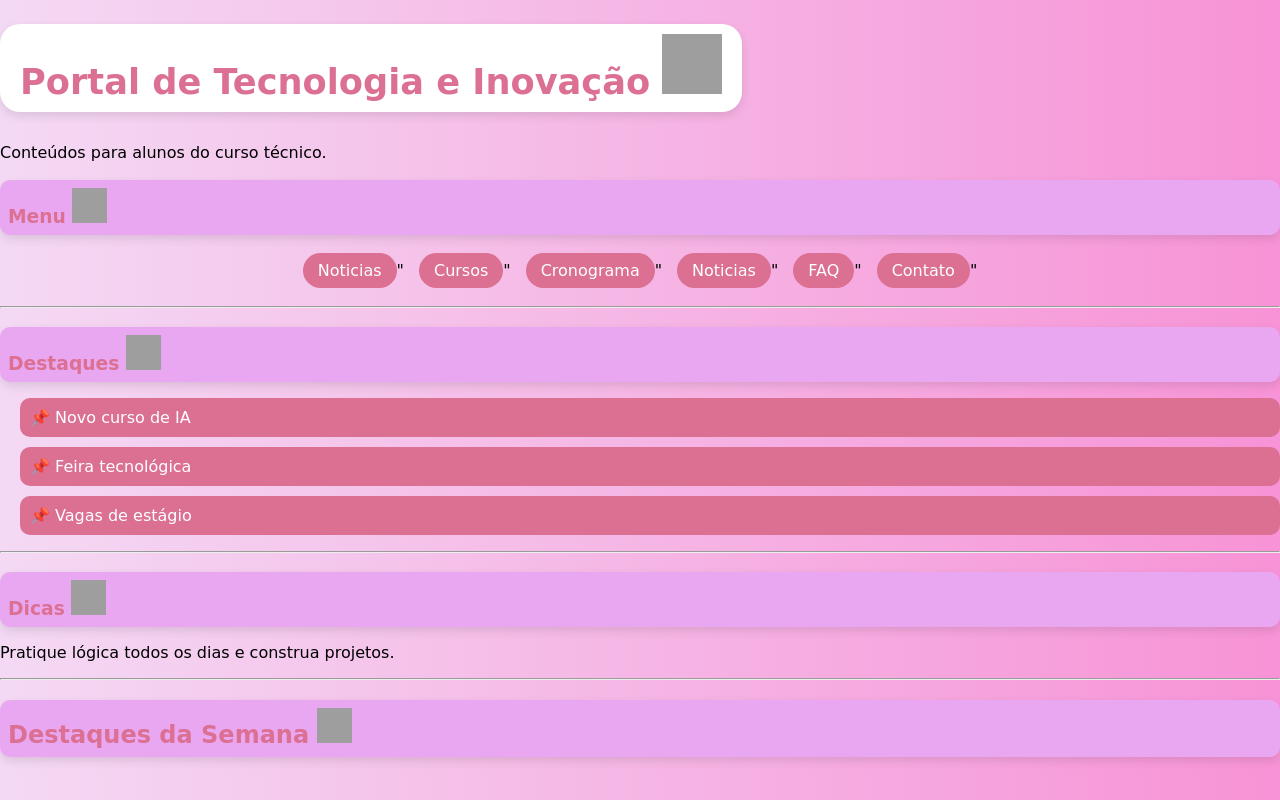
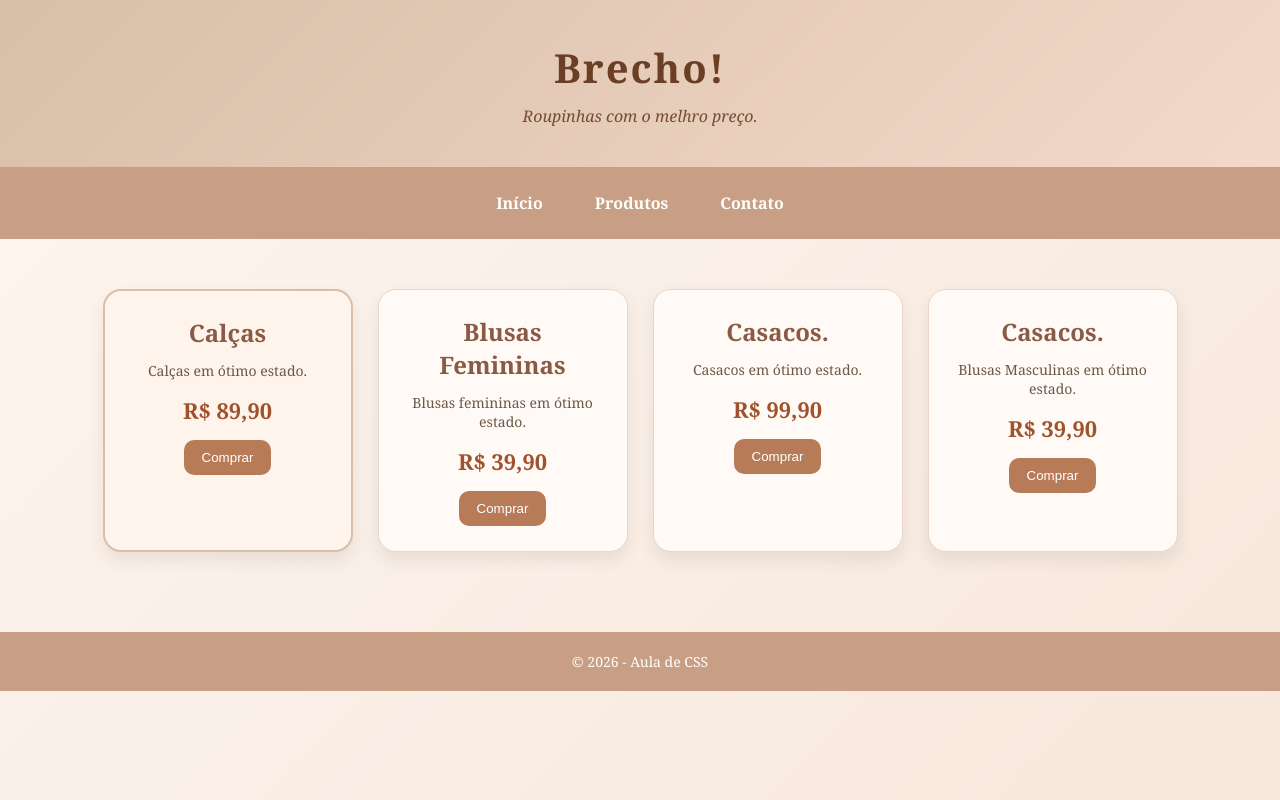
Before and after one commit to isabelly-dias122/portal_tecnologia, a plain HTML site: page index.html in a window 1280 px wide. Drawn offline with Linux system fonts and the light colour scheme; grey boxes are pictures that could not be loaded.

Commit message:
Add files via upload

```diff
--- a/index.html
+++ b/index.html
@@ -1,70 +1,76 @@
-<!DOCTYPE <html>
+<!DOCTYPE html>
+<!-- Define que estamos usando HTML5 -->
+
 <html lang="pt-br">
 <head>
-            <!--Configurações básicas da página-->
     <meta charset="UTF-8">
+    <!-- Permite acentuação (muito importante para PT-BR) -->
+
+    <meta name="viewport" content="width=device-width, initial-scale=1.0">
+    <!-- Faz o site funcionar bem em celular -->
+
+    <title>Guia CSS - Aula</title>
+
+    <!-- BOA PRÁTICA ✅ -->
+    <!-- Usar CSS externo -->
     <link rel="stylesheet" href="style.css">
-            <title> Portal Tech - ETEC</title>
 </head>
+
 <body>
-            <!-- HEADER -->
-             <header>
-                <h1>Portal de Tecnologia e Inovação <img src="https://pngimg.com/uploads/hello_kitty/hello_kitty_PNG42.png" alt=" "
-                            width="60"
-                            height="60"></h1>
-                <p>Conteúdos para alunos do curso técnico.</p>
-                <!-- Menu de navegação interno-->
-                 <nav>
-                    <h3>Menu <img src="https://pngimg.com/uploads/hello_kitty/hello_kitty_PNG42.png" alt=" "
-                            width="35"
-                            height="35"></h3>
-                    <ul>
-                        <li><a href="#noticias">Noticias</a>"</li>
-                        <li><a href="#cursos">Cursos</a>"</li>
-                        <li><a href="#tabela">Cronograma</a>"</li>
-                        <li><a href="#midia">Noticias</a>"</li>
-                        <li><a href="#faq">FAQ</a>"</li>
-                        <li><a href="#contato">Contato</a>"</li>
-                    </ul>
+
+    <!-- ================= HEADER ================= -->
+    <header class="topo">
+        <h1>Brecho!</h1>
+        <p class="subtitulo">Roupinhas com o melhro preço.</p>
+    </header>
+
+    <!-- ================= MENU ================= -->
+   <nav class="menu">
+    <a href="#">Início</a>
+    <a href="#">Produtos</a>
+    <a href="#">Contato</a>
 </nav>
 
-                 <hr>
+    <!-- ================= CONTEÚDO ================= -->
+    <main class="container">
 
-             </header>
-             <!--Conteúdo principal-->
-             <main>
-                <div class="container">
-                    <div class="Conteudo">
-                        <!-- tudo que vc já tem (noticias, cursos,tabela,midia,faq,contato) -->
+        <div class="card destaque">
+        <h2>Calças</h2>
+        <p>Calças em ótimo estado.</p>
+        <div class="preco">R$ 89,90</div>
+        <button>Comprar</button>
     </div>
-                    <aside class="sidebar">
-                        <h3>Destaques <img src="https://pngimg.com/uploads/hello_kitty/hello_kitty_PNG42.png" alt=" "
-                            width="35"
-                            height="35"></h3>
-                        <ul class="destaques">
-                            <li><a href="#">📌 Novo curso de IA</a></li>
-                            <li><a href="#">📌 Feira tecnológica</a></li>
-                            <li><a href="#">📌 Vagas de estágio</a></li>
-                        </ul>
-                        <hr>
 
-                        <h3>Dicas <img src="https://pngimg.com/uploads/hello_kitty/hello_kitty_PNG42.png" alt=" "
-                            width="35"
-                            height="35"></h3>
-                        <p>Pratique lógica todos os dias e construa projetos.</p>
-                        </aside>
+        <!-- CARD 1 -->
+        <div class="card">
+        <h2>Blusas Femininas</h2>
+        <p>Blusas femininas em ótimo estado.</p>
+        <div class="preco">R$ 39,90</div>
+        <button>Comprar</button>
     </div>
-                    <hr>
-                    <!-- SEÇÃO DE NOTÍCIAS-->
-                     <section id="noticias">
-                        <header>
-                            <h2>Destaques da Semana <img src="https://pngimg.com/uploads/hello_kitty/hello_kitty_PNG42.png" alt=" "
-                            width="35"
-                            height="35"></h2>
-                        </header>
-                     </section>
+
+        <!-- CARD 2 -->
+        <div class="card">
+        <h2>Casacos.</h2>
+        <p>Casacos em ótimo estado.</p>
+        <div class="preco">R$ 99,90</div>
+        <button>Comprar</button>
+    </div>
+
+        <!-- CARD 3 -->
+       <div class="card">
+        <h2>Casacos.</h2>
+        <p>Blusas Masculinas em ótimo estado.</p>
+        <div class="preco">R$ 39,90</div>
+        <button>Comprar</button>
+    </div>
 
     </main>
 
+    <!-- ================= RODAPÉ ================= -->
+    <footer class="rodape">
+        <p>© 2026 - Aula de CSS</p>
+    </footer>
+
 </body>
 </html>
--- a/style.css
+++ b/style.css
@@ -1,76 +1,162 @@
-body {
-  background: linear-gradient(to right, rgb(244, 217, 244), rgb(247, 147, 214));
-  font-family: 'Poppins', cursive;
-  margin: 0;
-  padding: 0;
-}
-h1{
-    font-size: 2.2em;
-    background: white;
-    display: inline-block;
-    padding: 10px 20px;
-    border-radius: 20px;
-    box-shadow: 0 6px 15px rgba(0,0,0,0.15);
-    color: palevioletred;
-    box-shadow: 0 4px 10px rgba(0,0,0,0.1);
-    text-align: center;
-}
-h3, h2{
-    color: palevioletred;
-    box-shadow: 0 4px 10px rgba(0,0,0,0.1);
+/* ================= RESET BÁSICO ================= */
+/* Remove margens padrão do navegador */
+* {
+    margin: 0;
+    padding: 0;
+    box-sizing: border-box;
+    /* BOA PRÁTICA ✅ evita problemas de tamanho */
 }
 
-h1, h2, h3 {
-  color: palevioletred;
-  margin-bottom: 15px;
-}
-h2, h3 {
-  background: rgb(234, 167, 241);
-  padding: 8px;
-  border-radius: 10px;
-  box-shadow: 0 4px 10px rgba(0,0,0,0.1);
+
+/* ================= BODY ================= */
+body {
+    font-family: 'Georgia', serif;
+    background: linear-gradient(135deg, #fdf6f0, #f7e7dc);
+    color: #5a4636;
+    min-height: 100vh;
 }
 
-/* Menu */
-nav ul {
-  list-style: none;
-  display: flex;
-  justify-content: center;
-  gap: 15px;
-  padding: 10px;
+
+/* ================= HEADER ================= */
+.topo {
+    background: linear-gradient(135deg, #d8bfa9, #f3d9c8);
+    text-align: center;
+    padding: 40px 20px;
+    color: #6b3e26;
+    box-shadow: 0 4px 12px rgba(0,0,0,0.08);
 }
 
-nav a {
-  text-decoration: none;
-  color: white;
-  background: palevioletred;
-  padding: 8px 15px;
-  border-radius: 20px;
-  transition: 0.3s;
+.topo h1 {
+    font-size: 40px;
+    margin-bottom: 10px;
+    letter-spacing: 2px;
 }
 
-nav a:hover {
-  background: hotpink;
-  transform: scale(1.1);
+
+/* Subtítulo */
+.subtitulo {
+     font-size: 16px;
+    font-style: italic;
+    opacity: 0.9;
 }
-.destaques{
-  list-style: none;
-  padding: 0;
+
+/* ================= MENU ================= */
+.menu {
+     display: flex;
+    justify-content: center;
+    gap: 20px;
+     /* Espaço entre os itens */
+    background: #c89f84;
+    padding: 15px;
 }
-.destaques li{
-  margin-bottom: 10px;
+
+.menu a {
+     text-decoration: none;
+      /* Remove sublinhado */
+    color: white;
+    font-weight: bold;
+    padding: 10px 16px;
+    border-radius: 8px;
+    transition: 0.3s;
+
 }
-.destaques a{
-  display: block;
-  text-decoration: none;
-  background: palevioletred;
-  color: white;
-  margin-left: 20px;
-  padding: 10px;
-  border-radius: 10px;
-  transition: 0.3s;
+
+/* Efeito ao passar o mouse */
+.menu a:hover {
+    background: #fff4ec;
+    color: #8a5a44;
 }
-.destaques a:hover{
-  background: hotpink;
-  transform: scale(1.05);
+
+/* ================= CONTAINER ================= */
+.container {
+     display: flex;
+    justify-content: center;
+    gap: 25px;
+    flex-wrap: wrap;
+    padding: 50px 20px;
 }
+
+/* ================= CARD ================= */
+.card {
+     background: #fffaf6;
+    width: 250px;
+    padding: 25px;
+    border-radius: 18px;
+    text-align: center;
+    box-shadow: 0 8px 18px rgba(0,0,0,0.08);
+    transition: 0.4s;
+    border: 1px solid #ead7c9;
+}
+.card :hover{
+    transform: translateY(-8px);
+    box-shadow: 0 14px 25px rgba(0,0,0,0.12);
+}
+
+.card h2 {
+    color: #8a5a44;
+    margin-bottom: 12px;
+}
+
+
+.card p {
+    font-size: 14px;
+    color: #6a5848;
+    margin-bottom: 15px;
+}
+/* preço */
+.preco {
+    font-size: 22px;
+    color: #a0522d;
+    font-weight: bold;
+    margin-bottom: 15px;
+}
+
+/* Botão */
+.card button {
+    padding: 10px 18px;
+    border: none;
+    border-radius: 10px;
+    background: #b77b57;
+    color: white;
+    cursor: pointer;
+    transition: 0.3s;
+}
+
+.card button:hover {
+    background: #8a5a44;
+    transform: scale(1.05);
+}
+
+/* Card com destaque */
+.destaque {
+    border: 2px solid #d8bfa9;
+    background: #fff4ec;
+}
+
+/* ================= RODAPÉ ================= */
+.rodape {
+    text-align: center;
+    padding: 20px;
+    background: #c89f84;
+    color: white;
+    margin-top: 30px;
+    font-size: 14px;
+}
+
+/* ================= RESPONSIVO ================= */
+/* BOA PRÁTICA ✅ para celular */
+@media (max-width: 768px) {
+    .menu {
+        flex-direction: column;
+        align-items: center;
+    }
+
+    .container {
+        flex-direction: column;
+        align-items: center;
+    }
+
+    .topo h1 {
+        font-size: 28px;
+    }
+}
```
Lines whose indentation alone changed are shown as unchanged.
